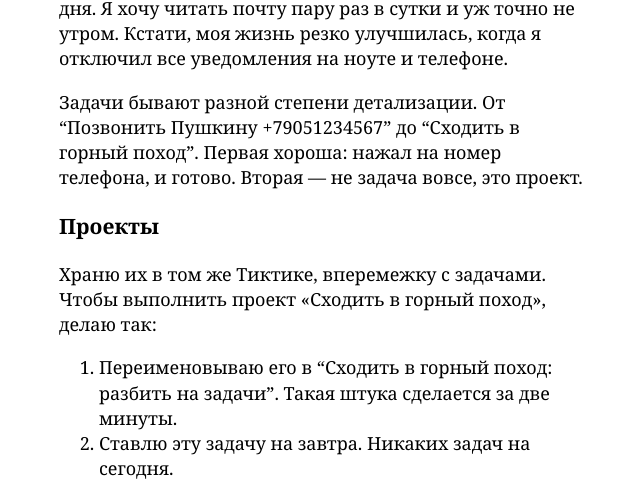
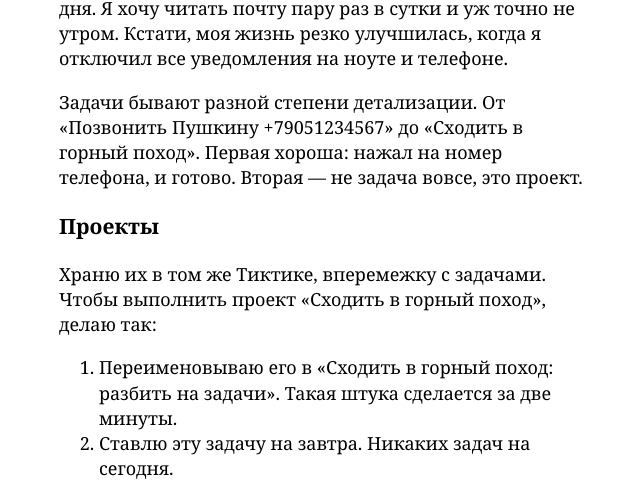
Before and after one commit to illus0r/dianov.org, a Jekyll site: the page built from _posts/2016-08-28-moya-sistema.md, in a window 1280 px wide and 900 px high, scrolled down 1381 px. Shown: the part 170-654 px from the top of the window, without its empty margins (454-1094 px from the left). Built offline with Jekyll 4.4.1, drawn with Linux system fonts in a browser that asks for light colours; comment, search, counter and statistics services are not loaded; some of the changed text lies outside the part shown.

Commit message:
Моя система. Проверил ошибки, дописал.

```diff
--- a/_posts/2016-08-28-moya-sistema.md
+++ b/_posts/2016-08-28-moya-sistema.md
@@ -8,7 +8,7 @@
 ---
 Ещё в школе понял: я делаю что-то не так. Поздно ложусь, не успеваю, что хотел, забываю о важных делах и трачу время на ерунду.
 
-Решил себя организовать и написал "ежедневное письмо самому себе". Каждый день его перечитывал и немного менял, чтобы не устаревало. Однако, менять его быстро стало лень, а воодушевляющие фразы через неделю приелись. Надоело и бросил.
+Решил себя организовать и написал «ежедневное письмо самому себе». Каждый день его перечитывал и немного менял, чтобы не устаревало. Однако, менять его быстро стало лень, а воодушевляющие фразы через неделю приелись. Надоело и бросил.
 
 Проблема осталась, я пробовал другие подходы. Сейчас они почти устаканилась в систему. Расскажу о ней ниже, заодно пойму, что улучшить.
 
@@ -39,13 +39,13 @@
 
 До этого пробовал [Гугл Инбокс](inbox.google.com) — он отличный почтовик и ужасный такслист. Список задач нельзя смешивать с почтой, иначе приходящие письма отвлекают в течение дня. Я хочу читать почту пару раз в сутки и уж точно не утром. Кстати, моя жизнь резко улучшилась, когда я отключил все уведомления на ноуте и телефоне.
 
-Задачи бывают разной степени детализации. От "Позвонить Пушкину +79051234567" до "Сходить в горный поход". Первая хороша: нажал на номер телефона, и готово. Вторая — не задача вовсе, это проект.
+Задачи бывают разной степени детализации. От «Позвонить Пушкину +79051234567» до «Сходить в горный поход». Первая хороша: нажал на номер телефона, и готово. Вторая — не задача вовсе, это проект.
 
 ### Проекты
 
 Храню их в том же Тиктике, вперемежку с задачами. Чтобы выполнить проект «Сходить в горный поход», делаю так:
 
-1. Переименовываю его в "Сходить в горный поход: разбить на задачи". Такая штука сделается за две минуты.
+1. Переименовываю его в «Сходить в горный поход: разбить на задачи». Такая штука сделается за две минуты.
 2. Ставлю эту задачу на завтра. Никаких задач на сегодня.
 2. На следующий день придумываю подзадачи и сохраняю их в описании родительской задачи. Вместо того, чтобы закрыть, переименовываю задачу в «Сходить в горный поход: сделать что-нибудь по списку».
 3. Переношу её на завтра и ставлю ежедневное повторение.
```
